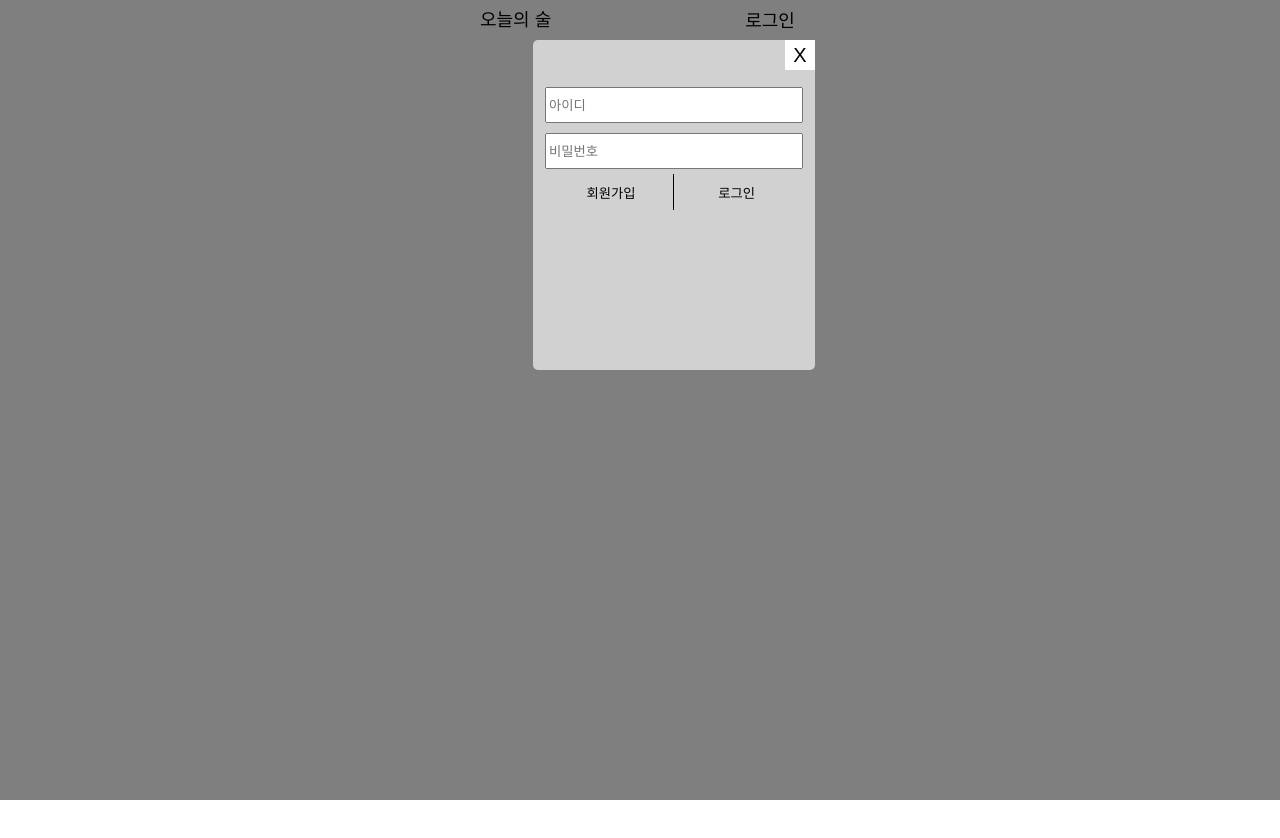
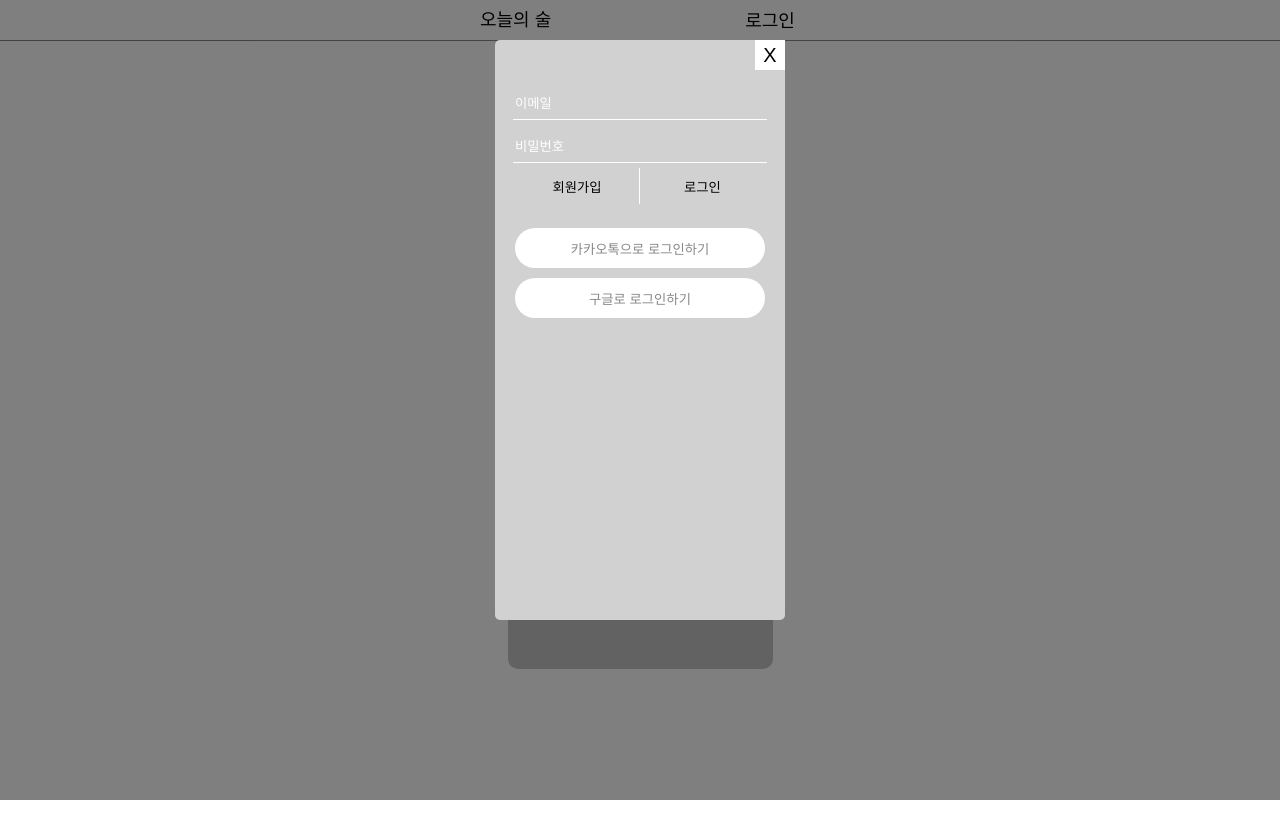
Before and after one commit to ohsool/frontend, a React (Create React App) app: page /beerdogam in a window 1280 px wide. Both pictures are taken after a click on the button "로그인". Shown: the top 838 px of the page. Before the commit the page ends 800 px from the top, so only its background shows below. Built offline with nearby package versions, Linux system fonts and the light colour scheme; what react-google-maps would draw is missing.

Commit message:
회원가입페이지 및 맥주도감 페이지 추가

```diff
--- a/package.json
+++ b/package.json
@@ -3,6 +3,7 @@
   "version": "0.1.0",
   "private": true,
   "dependencies": {
+    "@babel/runtime": "^7.14.8",
     "@reduxjs/toolkit": "^1.6.1",
     "@testing-library/jest-dom": "^5.11.4",
     "@testing-library/react": "^11.1.0",
@@ -17,6 +18,8 @@
     "react-router": "^5.2.0",
     "react-router-dom": "^5.2.0",
     "react-scripts": "4.0.3",
+    "react-svg-radar-chart": "^1.3.0",
+    "recharts": "^2.0.10",
     "redux": "^4.1.0",
     "redux-logger": "^3.0.6",
     "styled-components": "^5.3.0",
--- a/src/App.js
+++ b/src/App.js
@@ -6,6 +6,8 @@ import { ConnectedRouter } from "connected-react-router";
 
 import {Main, Test} from "./pages/indexPage";
 import Header from "./Header";
+import SignUp from "./pages/SignUp";
+import BeerDogam from "./beerdogam/BeerDogam";
 
 function App() {
   return (
@@ -15,6 +17,8 @@ function App() {
       <ConnectedRouter history={history}>
         <Route path="/" exact component={Main}/>
         <Route path="/test" component={Test}/>
+        <Route path="/signup" exact component={SignUp}/>
+        <Route path="/beerdogam" exact component={BeerDogam}/>
       </ConnectedRouter>
     </React.Fragment>
   );
--- a/src/Header.js
+++ b/src/Header.js
@@ -46,6 +46,7 @@ const HeaderBox = styled.div`
     justify-content: center;
     text-align: center;
     background-color: white;
+    border-bottom: 1px solid #888888;
 `;
 const HeaderDiv = styled.div`
     width: 360px;
--- /dev/null
+++ b/src/beerdogam/BeerDogam.js
@@ -0,0 +1,71 @@
+import React from "react";
+import styled from "styled-components";
+
+import TasteGraph from "./TasteGraph";
+const BeerDogam = (props) => {
+    return(
+        <React.Fragment>
+            <TastingNoteWrap>
+                <BeerImage></BeerImage>
+                <BeerInfoWrap>
+                    <p><strong>하이트</strong></p>
+                    <p>하이트가 속한 종류</p>
+                </BeerInfoWrap>
+                <BeerExplain>
+                    <span>하이트에 대한 간단한 설명하이트에 대한 간단한 설명</span>
+                </BeerExplain>
+                <GradeGraphWrap>
+                    <TasteGraph/>
+                </GradeGraphWrap>
+            </TastingNoteWrap>
+        </React.Fragment>
+    )
+}
+
+export default BeerDogam;
+
+const TastingNoteWrap = styled.div`
+    width: 100%;
+    height: 100vh;
+    text-align: center;
+    display: flex;
+    flex-direction: column;
+`;
+
+const BeerImage = styled.div`
+    width: 155px;
+    height: 155px;
+    background-color: #C4C4C4;
+    border-radius: 10px;
+    margin: 0 auto;
+    margin-top: 30px;
+`;
+
+const BeerInfoWrap = styled.div`
+    display: inline-block;
+    & > p {
+        font-size: 14px;
+        color: #666666;
+    }
+    & > p > strong {
+        font-size: 16px;
+    }
+`;
+
+const BeerExplain = styled.div`
+    margin: 0 auto;
+    width: 152px;
+    & > span{
+        font-size: 14px;
+        color: #666666;
+    }
+`;
+
+const GradeGraphWrap = styled.div`
+    width: 265px;
+    height: 265px;
+    margin: auto;
+    margin-top: 32px;
+    background-color: #C4C4C4;
+    border-radius: 10px;
+`;
--- /dev/null
+++ b/src/beerdogam/TasteGraph.js
@@ -0,0 +1,40 @@
+import React, {PureComponent} from "react";
+import styled from "styled-components";
+
+import { Radar, RadarChart, PolarGrid, PolarAngleAxis, PolarRadiusAxis } from 'recharts';
+
+const TasteGraph = (props) => {
+    const data = [
+        {
+          subject: '쓴맛', A: 1, B: 1, fullMark: 1,
+        },
+        {
+          subject: '청량감', A: 5, B: 2, fullMark: 3,
+        },
+        {
+          subject: '향', A: 3, B: 3, fullMark: 4,
+        },
+        {
+          subject: '단맛', A: 2, B: 5, fullMark: 5,
+        },
+        {
+          subject: '고소한맛', A: 4, B: 2, fullMark: 3,
+        },
+        {
+          subject: '도수', A: 5, B: 4, fullMark: 2,
+        },
+      ];
+    return(
+        <React.Fragment>
+            <RadarChart cx={125} cy={130} outerRadius={70} width={265} height={265} data={data}>
+                <PolarGrid/>
+                <PolarAngleAxis style={{fontSize: "14px", color: "white"}} dataKey="subject" />
+                <PolarRadiusAxis  orient="middle" angle={67.5}/>
+                <Radar strokeWidth={2} name="standard" dataKey="A" stroke="gray" fill="gray" fillOpacity={0.4} />
+            </RadarChart>
+
+        </React.Fragment>
+    )
+}
+
+export default TasteGraph;
--- a/src/maincomponents/LoginModal.js
+++ b/src/maincomponents/LoginModal.js
@@ -1,5 +1,7 @@
 import React, {useState} from "react";
 import styled from "styled-components";
+
+import { history } from "../redux/configureStore";
 
 const LoginModal = (props) => {
     const { open, close } = props;
@@ -11,20 +13,19 @@ const LoginModal = (props) => {
 
     const onChange = (e) => {
         setUser_Info({...user_info, [e.target.name]: e.target.value})
-        console.log(user_info);
     }
     return(
         <React.Fragment>
             {open ?
             <Background>
                 <ModalWrap>
-                    <ModalEmptySpace>
-                    </ModalEmptySpace>
+                    {/* <ModalEmptySpace>
+                    </ModalEmptySpace> */}
                 <ModalContainer>
                     <CloseIcon onClick={close}>X</CloseIcon>
                     <InputWrap>
                         <InputBox
-                        placeholder="아이디"
+                        placeholder="이메일"
                         onChange={onChange}
                         name="user_id"
                         value={user_id}
@@ -38,9 +39,18 @@ const LoginModal = (props) => {
                         ></InputBox>
                     </InputWrap>
                     <ButtonWrap>
-                        <SignUpButton>회원가입</SignUpButton>
+                        <SignUpButton
+                        onClick={() => {
+                            history.push("/signup")
+                            close();
+                        }}
+                        >회원가입</SignUpButton>
                         <LoginButton>로그인</LoginButton>
                     </ButtonWrap>
+                    <SocialLoginWrap>
+                        <SocialLoginButton>카카오톡으로 로그인하기</SocialLoginButton>
+                        <SocialLoginButton>구글로 로그인하기</SocialLoginButton>
+                    </SocialLoginWrap>
                 </ModalContainer>
                 </ModalWrap>
             </Background> : null}
@@ -76,17 +86,13 @@ const CloseIcon = styled.div`
 const ModalWrap = styled.div`
     position: absolute;
     margin-top: 40px;
-    width: 350px;
+    width: 640px;
     display: flex;
-    justify-content: space-between;
+    justify-content: center;
 `;
-const ModalEmptySpace = styled.div`
-    width: 70px;
-    height: 300px;
-`;
-
+//높이 640으로 하면 전체로 보여지게됨
 const ModalContainer = styled.div`
-    height: 330px;
+    height: 580px;
     width: 290px;
     border-radius: 5px;
     background: #D1D1D1;
@@ -98,9 +104,19 @@ const InputWrap = styled.div`
 `;
 
 const InputBox = styled.input`
+    border-top: none;
+    border-left: none;
+    border-right: none;
+    border-bottom: 1px solid white;
+    color: white;
+    background-color: transparent;
     margin-top: 10px;
     width: 250px;
     height: 30px;
+    ::placeholder,
+    ::-webkit-input-placeholder {
+        color: white;
+    }
 `;
 
 const ButtonWrap = styled.div`
@@ -113,7 +129,7 @@ const SignUpButton = styled.button`
     border-left: none;
     border-top: none;
     border-bottom: none;
-    border-right: 1px solid;
+    border-right: 1px solid white;
     background-color: #D1D1D1;
     width: 125px;
     height: 36px;
@@ -127,3 +143,17 @@ const LoginButton = styled.button`
     cursor: pointer;
     border: none;
 `;
+
+const SocialLoginWrap = styled.div`
+    margin-top: 10px;
+`;
+
+const SocialLoginButton = styled.button`
+    color: #888888;
+    margin-top: 10px;
+    background-color: white;
+    width: 250px;
+    height: 40px;
+    border-radius: 56px;
+    border: none;
+`;
--- /dev/null
+++ b/src/pages/SignUp.js
@@ -0,0 +1,82 @@
+import React, {useState} from "react";
+import styled from "styled-components";
+
+const SignUp = (props) => {
+    const [signup_info, setSignUp_Info] = useState({
+        user_id: "",
+        user_nickname: "",
+        user_pwd: "",
+        user_pwd_check: ""
+    });
+
+    const {user_id, user_nickname, user_pwd, user_pwd_check} = signup_info;
+
+    const onChange = (e) => {
+        setSignUp_Info({...signup_info, [e.target.name]: e.target.value});
+        console.log(signup_info);
+    }
+    return(
+        <React.Fragment>
+            <InputWrap>
+                <InputSignUP
+                    onChange={onChange}
+                    name="user_id"
+                    value={user_id}
+                    placeholder="아이디를 입력해주세요"
+                ></InputSignUP>
+                <InputSignUP
+                    onChange={onChange}
+                    name="user_nickname"
+                    value={user_nickname}
+                    placeholder="닉네임을 입력해주세요"
+                ></InputSignUP>
+                <InputSignUP
+                    type="password"
+                    onChange={onChange}
+                    name="user_pwd"
+                    value={user_pwd}
+                    placeholder="비밀번호를 입력해주세요"
+                ></InputSignUP>
+                <InputSignUP
+                    type="password"
+                    onChange={onChange}
+                    name="user_pwd_check"
+                    value={user_pwd_check}
+                    placeholder="비밀번호를 한번 더 입력해주세요"
+                ></InputSignUP>
+            </InputWrap>
+            <SignUpButton>회원가입 완료</SignUpButton>
+        </React.Fragment>
+    )
+}
+
+export default SignUp;
+
+const InputWrap = styled.div`
+    text-align: center;
+    width: 360px;
+    margin-top: 40px;
+`;
+
+const InputSignUP = styled.input`
+    width: 320px;
+    height: 50px;
+    border-top: none;
+    border-left: none;
+    border-right: none;
+    border-bottom: 1px solid #D1D1D1;
+    font-size: 20px;
+    outline: none;
+`;
+
+const SignUpButton = styled.button`
+    width: 111px;
+    height: 40px;
+    float: right;
+    margin-right: 30px;
+    margin-top: 80px;
+    border: none;
+    background-color: black;
+    border-radius: 10px;
+    color: white;
+`;
--- a/src/pages/Test.js
+++ b/src/pages/Test.js
@@ -8,7 +8,7 @@ const Test = (props) => {
     return (
         <React.Fragment>
             <Grid>
-            <ImageGrid>
+                <ImageGrid>
                     <Route
                         path="/test/test"  //path="/test/:testId"
                         component={RecommendTest}>
@@ -17,7 +17,7 @@ const Test = (props) => {
                         path="/test/result"
                         component={RecommendResult}>
                     </Route>
-            </ImageGrid>
+                </ImageGrid>
             </Grid>
         </React.Fragment>
     )
--- a/src/redux/configureStore.js
+++ b/src/redux/configureStore.js
@@ -14,10 +14,10 @@ const middlewares = [];
 
 const env = process.env.NODE_ENV;
 
-if (env === "development") {
-    const { logger } = require("redux-logger");
-    middlewares.push(logger);
-  }
+// if (env === "development") {
+//     const { logger } = require("redux-logger");
+//     middlewares.push(logger);
+//   }
 
 export const store = configureStore({
   reducer,
```
Also changed, not shown: 1 other file (tests, documents, lock files or other folders).
